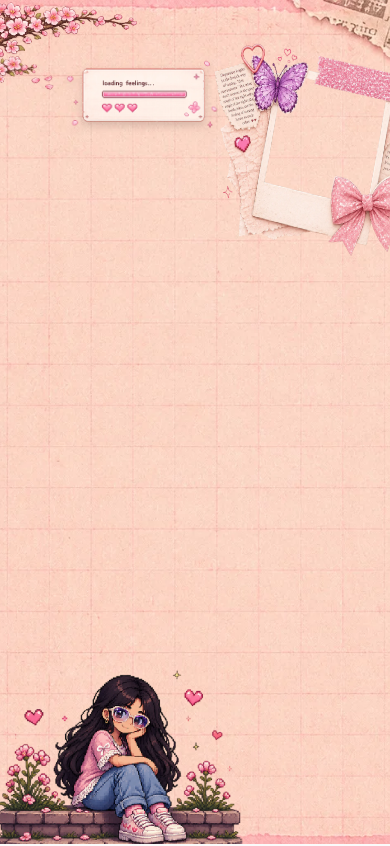
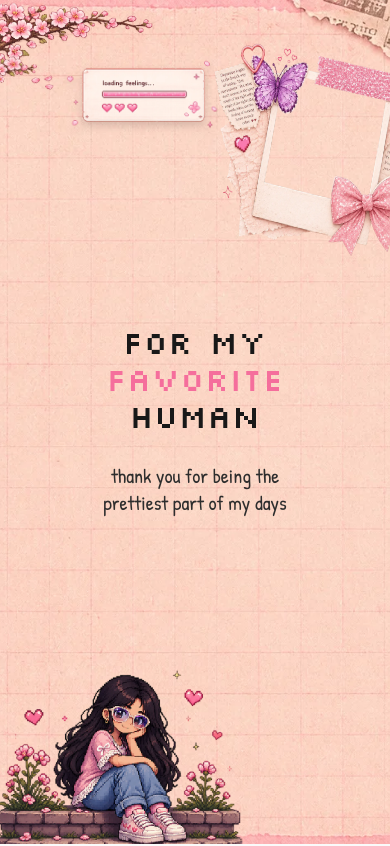
Before and after one commit to itisrohit/B, a Next.js app: page / in a window 390 px wide. Shown: the top 846 px of the page. Built offline with nearby package versions, Linux system fonts and the light colour scheme.

Commit message:
Add hero text, fonts, center children; enlarge sakura layer 1

```diff
--- a/src/app/globals.css
+++ b/src/app/globals.css
@@ -1,5 +1,6 @@
 @import "tailwindcss";
 @import "../styles/variables.css";
+@import url("https://fonts.googleapis.com/css2?family=Silkscreen:wght@400;700&family=Patrick+Hand&display=swap");
 
 @theme {
   --color-bg-primary: var(--bg-primary);
@@ -43,12 +44,6 @@
   --color-text-muted: var(--text-muted);
   --color-text-inverse: var(--text-inverse);
 
-  --spacing-xs: var(--spacing-xs);
-  --spacing-sm: var(--spacing-sm);
-  --spacing-md: var(--spacing-md);
-  --spacing-lg: var(--spacing-lg);
-  --spacing-xl: var(--spacing-xl);
-  --spacing-2xl: var(--spacing-2xl);
 
   --radius-xs: var(--radius-xs);
   --radius-sm: var(--radius-sm);
@@ -74,6 +69,8 @@
 
   --font-sans: var(--font-geist-sans), ui-sans-serif, system-ui;
   --font-mono: var(--font-geist-mono), ui-monospace, SFMono-Regular;
+  --font-silkscreen: "Silkscreen", cursive;
+  --font-patrick-hand: "Patrick Hand", cursive;
 }
 
 body {
--- a/src/app/layout.tsx
+++ b/src/app/layout.tsx
@@ -1,5 +1,5 @@
 import type { Metadata } from "next";
-import { Geist, Geist_Mono } from "next/font/google";
+import { Geist, Geist_Mono, Silkscreen, Patrick_Hand } from "next/font/google";
 import { SmoothScrollProvider } from "@/components/scrapbook/SmoothScrollProvider";
 import "./globals.css";
 
@@ -11,6 +11,20 @@ const geistSans = Geist({
 
 const geistMono = Geist_Mono({
   variable: "--font-geist-mono",
+  subsets: ["latin"],
+  display: "swap",
+});
+
+const silkscreen = Silkscreen({
+  weight: ["400", "700"],
+  variable: "--font-silkscreen",
+  subsets: ["latin"],
+  display: "swap",
+});
+
+const patrickHand = Patrick_Hand({
+  weight: "400",
+  variable: "--font-patrick-hand",
   subsets: ["latin"],
   display: "swap",
 });
@@ -36,7 +50,7 @@ export default function RootLayout({
   return (
     <html lang="en" className="scroll-smooth">
       <body
-        className={`${geistSans.variable} ${geistMono.variable} bg-bg-primary text-text-primary antialiased selection:bg-pink-200 selection:text-pink-900`}
+        className={`${geistSans.variable} ${geistMono.variable} ${silkscreen.variable} ${patrickHand.variable} bg-bg-primary text-text-primary antialiased selection:bg-pink-200 selection:text-pink-900`}
       >
         <SmoothScrollProvider>
           {children}
--- a/src/app/page.tsx
+++ b/src/app/page.tsx
@@ -1,3 +1,5 @@
+"use client";
+
 import React from "react";
 import { Hero } from "@/components/sections/Hero";
 import { StorySection } from "@/components/sections/StorySection";
@@ -26,7 +28,19 @@ export default function Home() {
       <main className="flex-grow flex flex-col w-full relative">
 
         {/* 1. HERO SECTION */}
-        <Hero id="hero" />
+        <Hero id="hero">
+          {/* Main Heading */}
+          <h1 className="font-silkscreen font-normal tracking-[0.04em] leading-[0.9] text-center w-full select-text">
+            <div className="text-[#181818] text-[32px] sm:text-[54px] md:text-[80px] lg:text-[108px]">FOR MY</div>
+            <div className="text-[#F56E9C] text-[32px] sm:text-[54px] md:text-[80px] lg:text-[108px] mt-[8px]">FAVORITE</div>
+            <div className="text-[#181818] text-[32px] sm:text-[54px] md:text-[80px] lg:text-[108px] mt-[8px]">HUMAN</div>
+          </h1>
+
+          {/* Subtitle */}
+          <p className="font-patrick-hand text-[#2D2D2D] text-[20px] md:text-[28px] leading-[1.35] text-center mt-[32px] w-full select-text">
+            thank you for being the<br />prettiest part of my days
+          </p>
+        </Hero>
 
         {/* 2. STORY SECTION */}
         <StorySection id="story" events={storyEvents} />
--- a/src/components/sections/Hero.tsx
+++ b/src/components/sections/Hero.tsx
@@ -36,13 +36,13 @@ export function Hero({
       </div>
 
       {/* Sliced Sakura Branch Left - Layer 1 (Main branch body: Top Left) */}
-      <div className="absolute top-0 -left-4 z-10 w-[158px] h-[81px] sm:w-[297px] sm:h-[146px] md:w-[416px] md:h-[204px] lg:w-[535px] lg:h-[261px] pointer-events-none select-none">
+      <div className="absolute top-0 -left-4 z-10 w-[174px] h-[89px] sm:w-[327px] sm:h-[161px] md:w-[458px] md:h-[224px] lg:w-[589px] lg:h-[287px] pointer-events-none select-none">
         <Image
           src="/assets/decorations/flowers/sakura-branch-left-1.webp"
           alt="Sakura branch main left"
           fill
           priority
-          sizes="(max-width: 640px) 158px, (max-width: 768px) 297px, (max-width: 1024px) 416px, 535px"
+          sizes="(max-width: 640px) 174px, (max-width: 768px) 327px, (max-width: 1024px) 458px, 589px"
           className="object-contain object-left-top rotate-[4deg]"
         />
       </div>
@@ -114,7 +114,7 @@ export function Hero({
       </div>
 
       {/* Children elements (Custom built in Chapter 1) */}
-      <div className="relative z-10 w-full max-w-6xl mx-auto flex flex-col items-center">
+      <div className="absolute z-30 left-1/2 top-1/2 -translate-x-1/2 -translate-y-1/2 w-[90%] max-w-2xl text-center select-text">
         {children}
       </div>
     </section>
```
